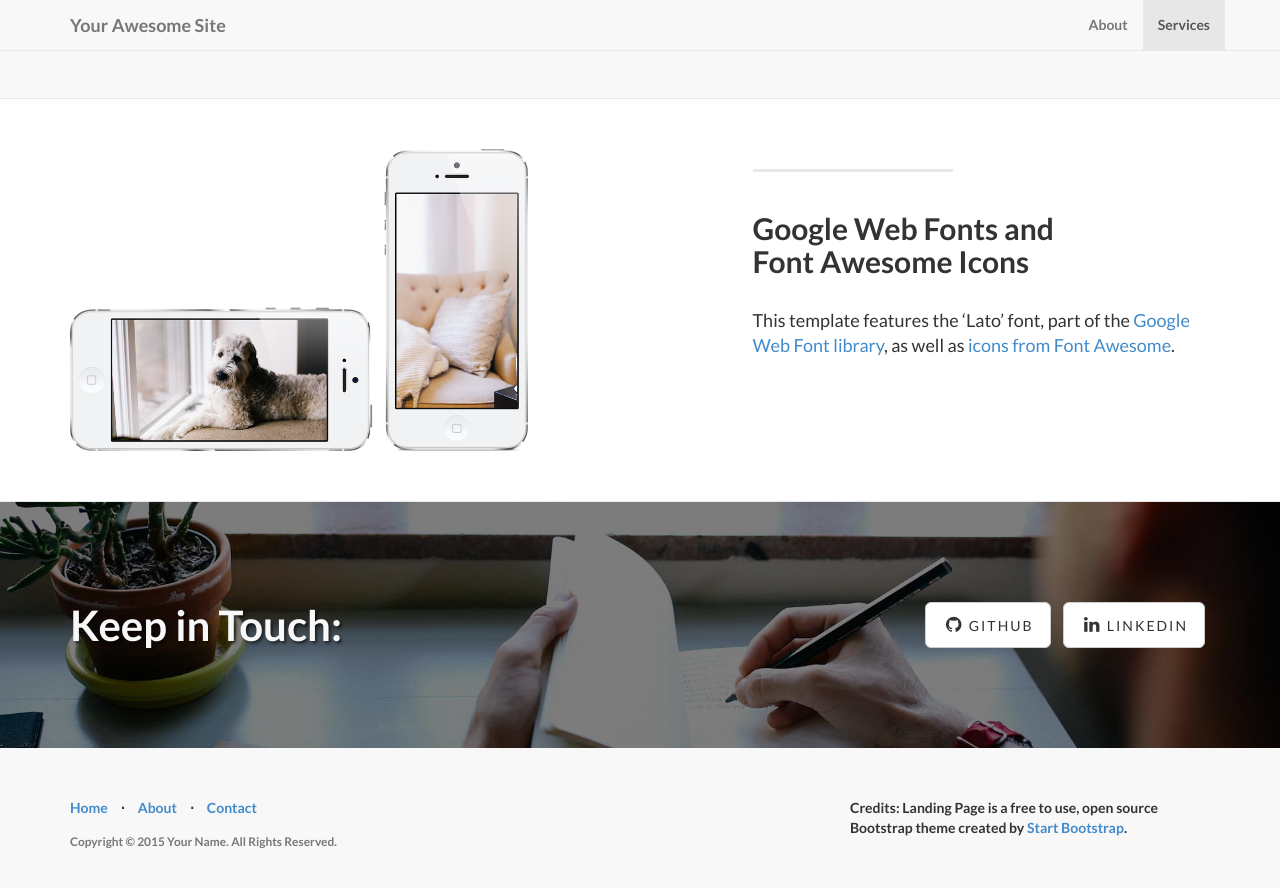
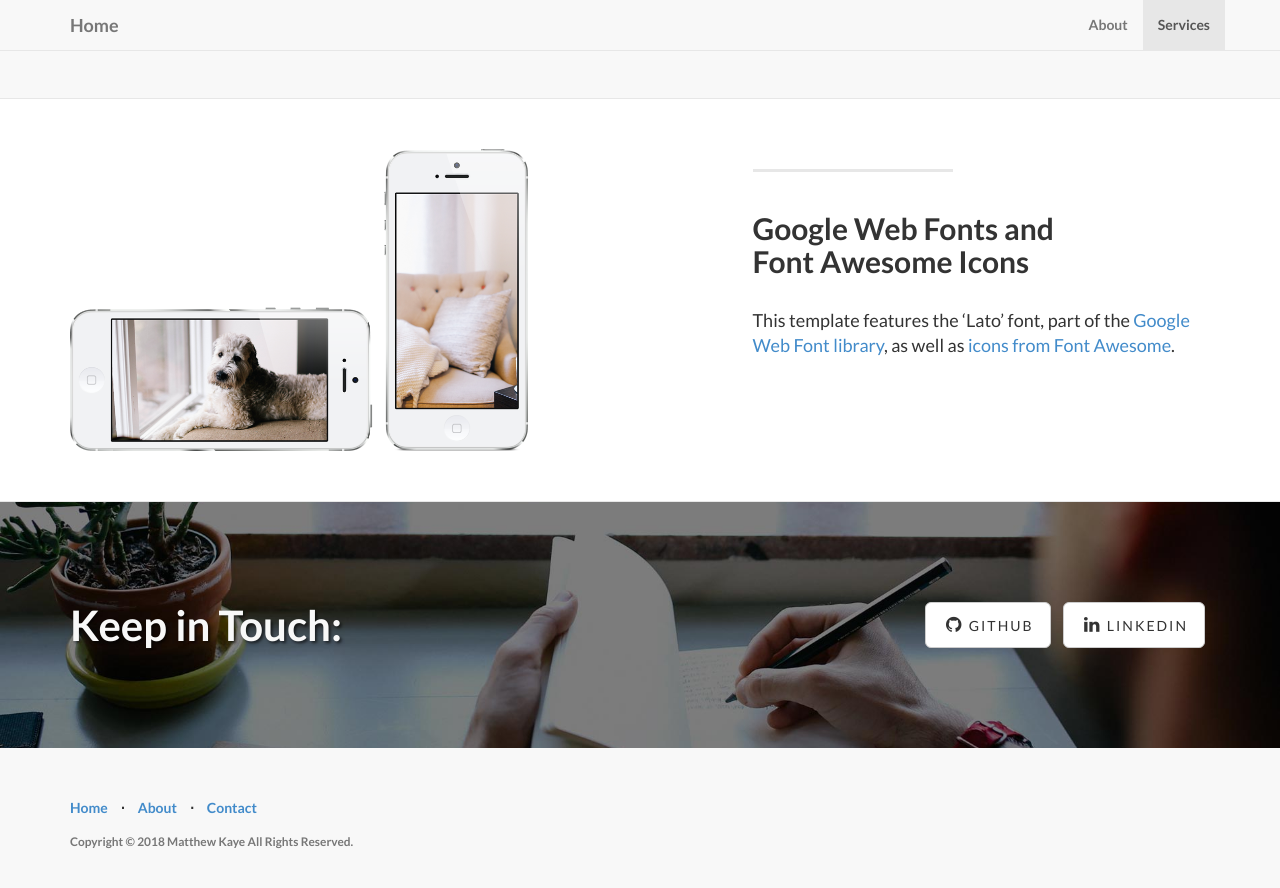
Before and after one commit to mrkaye97/mrkaye97.github.io, a Jekyll site: the page built from index.html, in a window 1280 px wide and 900 px high, scrolled down 1855 px. Shown: the top 888 px of the window. Built offline with Jekyll 4.4.1, drawn with Linux system fonts in a browser that asks for light colours.

Commit message:
Update _config.yml

```diff
--- a/_config.yml
+++ b/_config.yml
@@ -2,16 +2,12 @@
 #      Main Configs       #
 # ----------------------- #
 
-url: http://yoursite.com
-title: Your Awesome Site
-email: your-email@domain.com
-author: Your Name
-description: > # "Write an awesome description for your new site here.
-  You can edit this line in _config.yml. It will appear in your document
-  head meta (for Google search results) and in your feed.xml site
-  description.
-copyright: 'Copyright &copy; 2015 Your Name. All Rights Reserved.'
-credits: 'Credits: Landing Page is a free to use, open source Bootstrap theme created by <a href="http://startbootstrap.com/">Start Bootstrap</a>.'
+url: https://mrkaye97.github.io
+title: Home
+email: kayem@carleton.edu
+author: Matthew Kaye
+description: > # "Hi! I'm Matt, a junior economics and mathematics double major at Carleton College in Northfield, Minnesota. I'm interested in economic research, public policy, statistics, data analytics, and data visualization. This is my home page! Check out my LinkedIn, GitHub, and blog!
+copyright: 'Copyright &copy; 2018 Matthew Kaye All Rights Reserved.'
 
 # ----------------------- #
 #    Jekyll & Plugins     #
```
